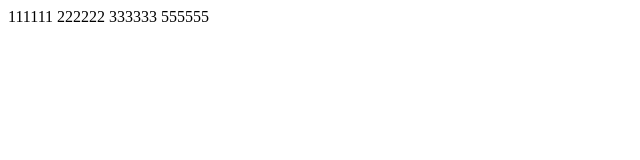
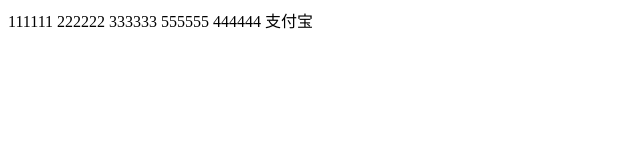
Before and after one commit to Zhengxs23/test, a plain HTML site: page list.html in a window 1280 px wide. Shown: the whole page, without its empty margins (0-640 px from the left). Drawn offline with Linux system fonts and the light colour scheme.

Commit message:
第四次

```diff
--- a/list.html
+++ b/list.html
@@ -10,5 +10,7 @@
     222222
     333333
     555555
+    444444
+    支付宝
 </body>
 </html>
```
